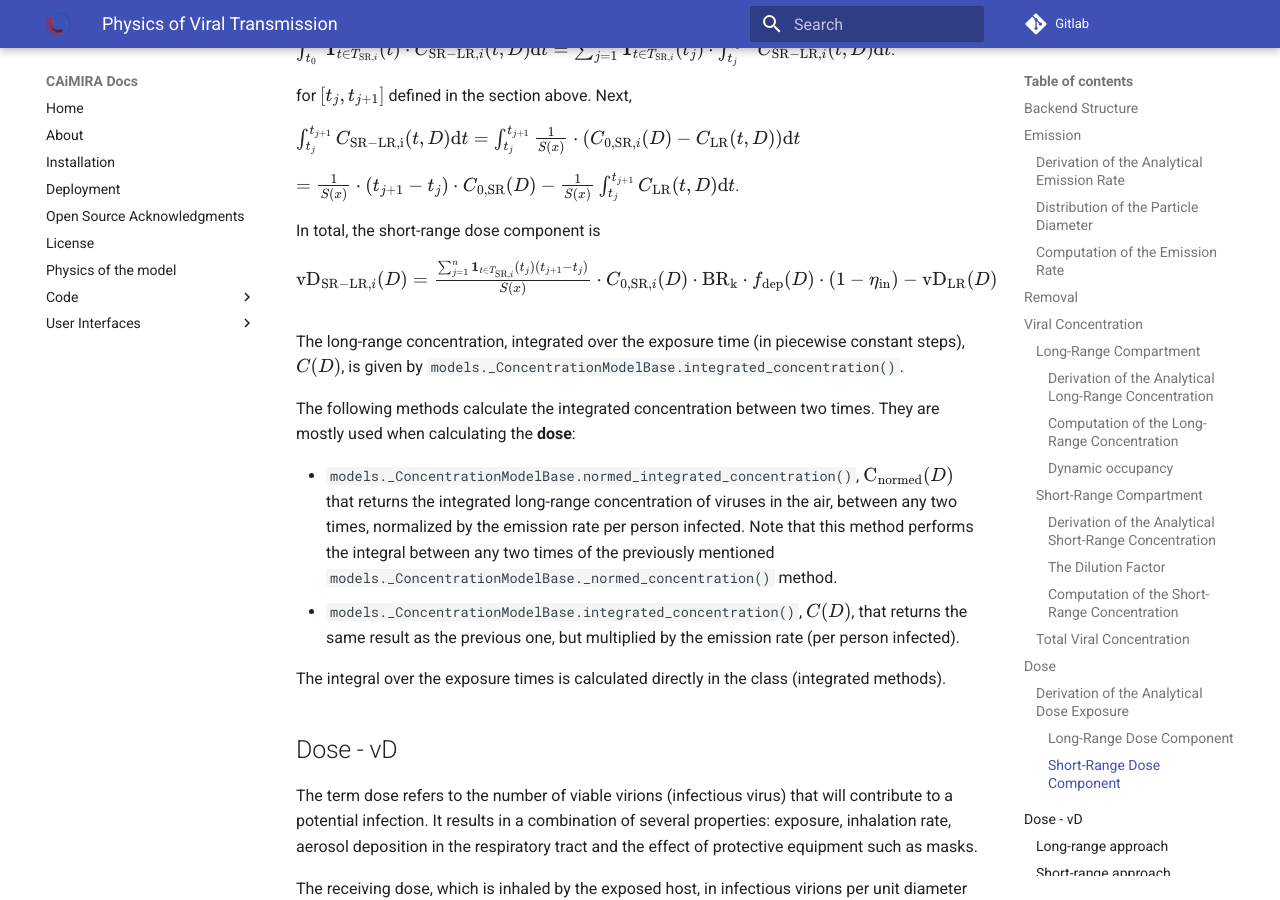
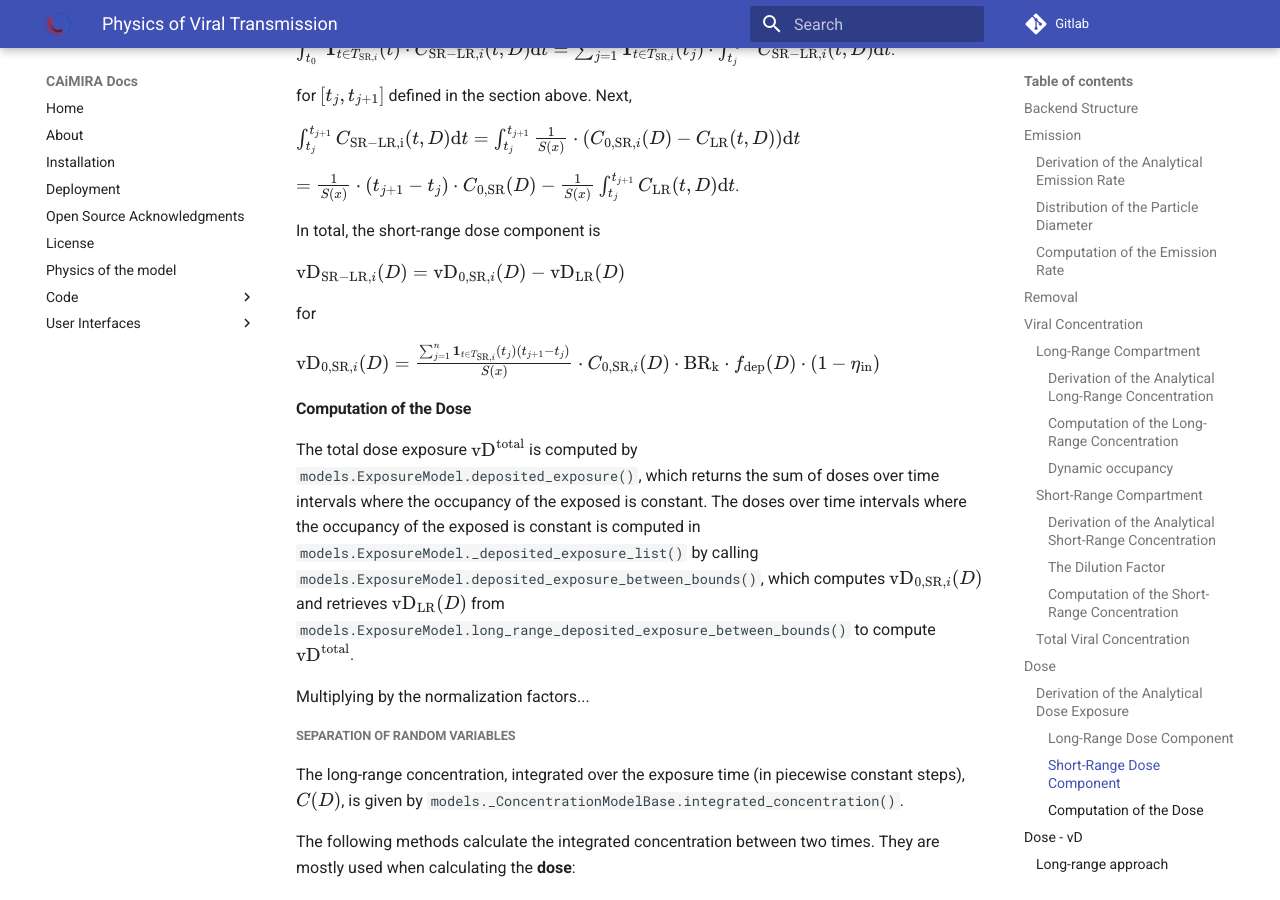
Before and after one commit to CERN/CAiMIRA, an MkDocs documentation site: the page built from caimira/docs/mkdocs/docs/code/viral_transmission.md, in a window 1280 px wide and 900 px high, scrolled down 14928 px. Built offline with MkDocs 1.6.1 and Material for MkDocs 9.7.7, drawn with Linux system fonts in a browser that asks for light colours.

Commit message:
start computation of dose

```diff
--- a/caimira/docs/mkdocs/docs/code/viral_transmission.md
+++ b/caimira/docs/mkdocs/docs/code/viral_transmission.md
@@ -439,15 +439,21 @@ $=\frac{1}{S({x})} \cdot (t_{j+1}-t_j) \cdot C_{0, \mathrm{SR}}(D) -\frac{1}{S({
 
 In total, the short-range dose component is
 
-$\mathrm{vD}_{\mathrm{SR-LR},i}(D)=\frac{\sum_{j=1}^n \mathbf{1}_{t \in T_{\mathrm{SR},i}}(t_j) (t_{j+1}-t_j)}{S({x})} \cdot C_{0, \mathrm{SR},i}(D) \cdot \mathrm{BR}_{\mathrm{k}} \cdot f_{\mathrm{dep}}(D) \cdot (1-\eta_{\mathrm{in}}) - \mathrm{vD}_{\mathrm{LR}}(D)$
+$\mathrm{vD}_{\mathrm{SR-LR},i}(D)=\mathrm{vD}_{0, \mathrm{SR},i}(D) - \mathrm{vD}_{\mathrm{LR}}(D)$
+
+for
+
+$\mathrm{vD}_{0, \mathrm{SR},i}(D) = \frac{\sum_{j=1}^n \mathbf{1}_{t \in T_{\mathrm{SR},i}}(t_j) (t_{j+1}-t_j)}{S({x})} \cdot C_{0, \mathrm{SR},i}(D) \cdot \mathrm{BR}_{\mathrm{k}} \cdot f_{\mathrm{dep}}(D) \cdot (1-\eta_{\mathrm{in}})$
 
 
-###
+#### Computation of the Dose
+The total dose exposure $\mathrm{vD}^{\mathrm{total}}$ is computed by `models.ExposureModel.deposited_exposure()`, which returns the sum of doses over time intervals where the occupancy of the exposed is constant. The doses over time intervals where the occupancy of the exposed is constant is computed in `models.ExposureModel._deposited_exposure_list()` by calling `models.ExposureModel.deposited_exposure_between_bounds()`, which computes $\mathrm{vD}_{0, \mathrm{SR},i}(D)$ and retrieves $\mathrm{vD}_{\mathrm{LR}}(D)$ from `models.ExposureModel.long_range_deposited_exposure_between_bounds()` to compute $\mathrm{vD}^{\mathrm{total}}$.
+
+Multiplying by the normalization factors...
 
 
 
-
-
+##### Separation of Random Variables
 
 The long-range concentration, integrated over the exposure time (in piecewise constant steps), $C(D)$, is given by `models._ConcentrationModelBase.integrated_concentration()`.
 
```
